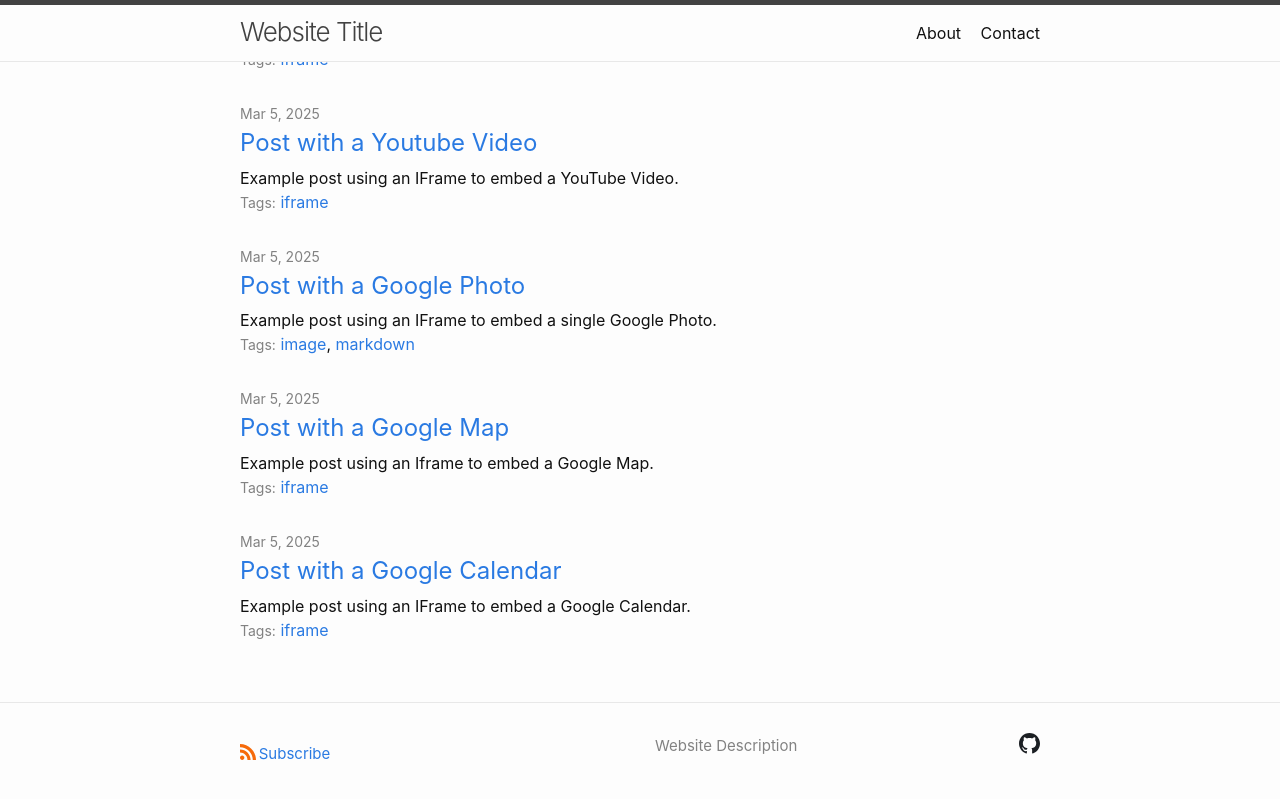
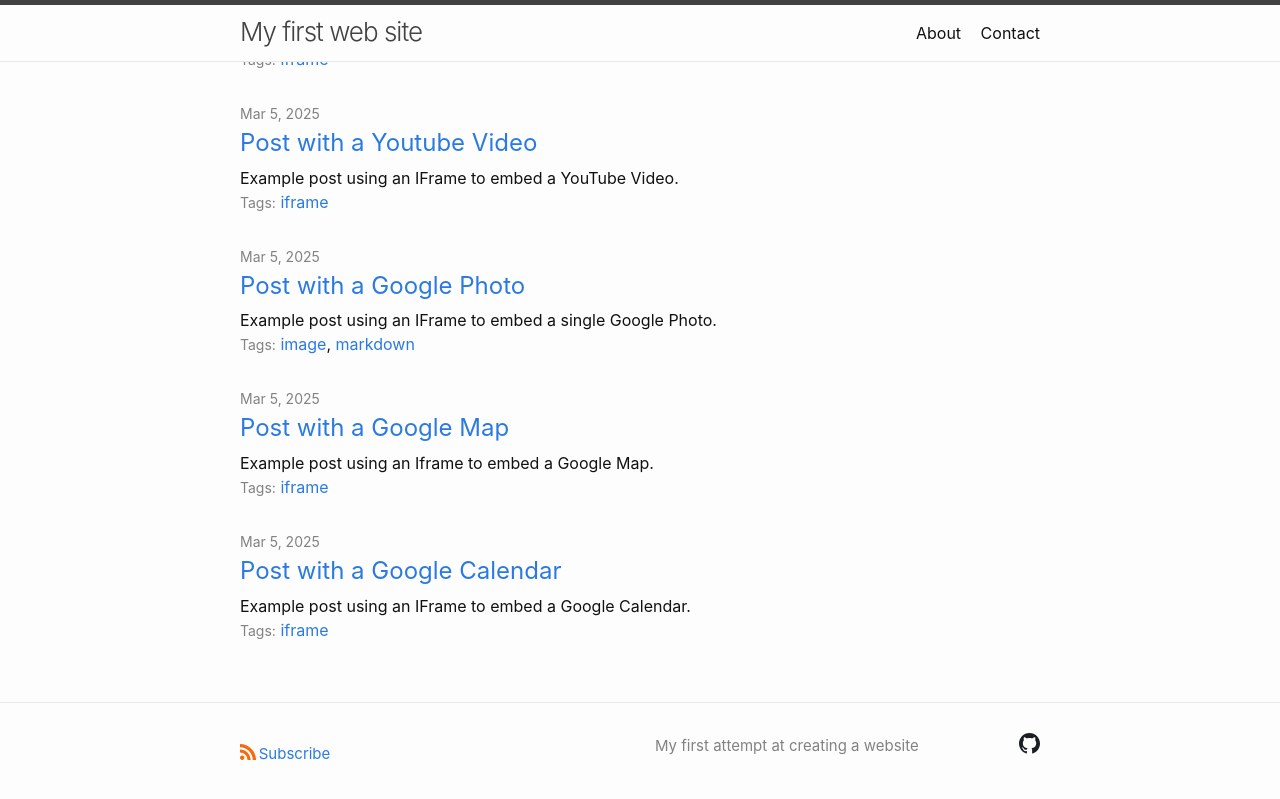
Before and after one commit to gilroybrian/sampler, a Jekyll site: the page built from index.md, in a window 1280 px wide and 900 px high, scrolled down 1170 px. Shown: the top 799 px of the window. Built offline with Jekyll 4.4.1, drawn with Linux system fonts in a browser that asks for light colours; a script that is not in the unit is left out.

Commit message:
Update _config.yml

```diff
--- a/_config.yml
+++ b/_config.yml
@@ -1,10 +1,10 @@
-title: Website Title
+title: My first web site
 
 description: >
-  Website Description
+  My first attempt at creating a website
 
 author:
-  name: Name
+  name: BK Gilroy
   email: your-email@domain.com
 
 nav_pages:
```
